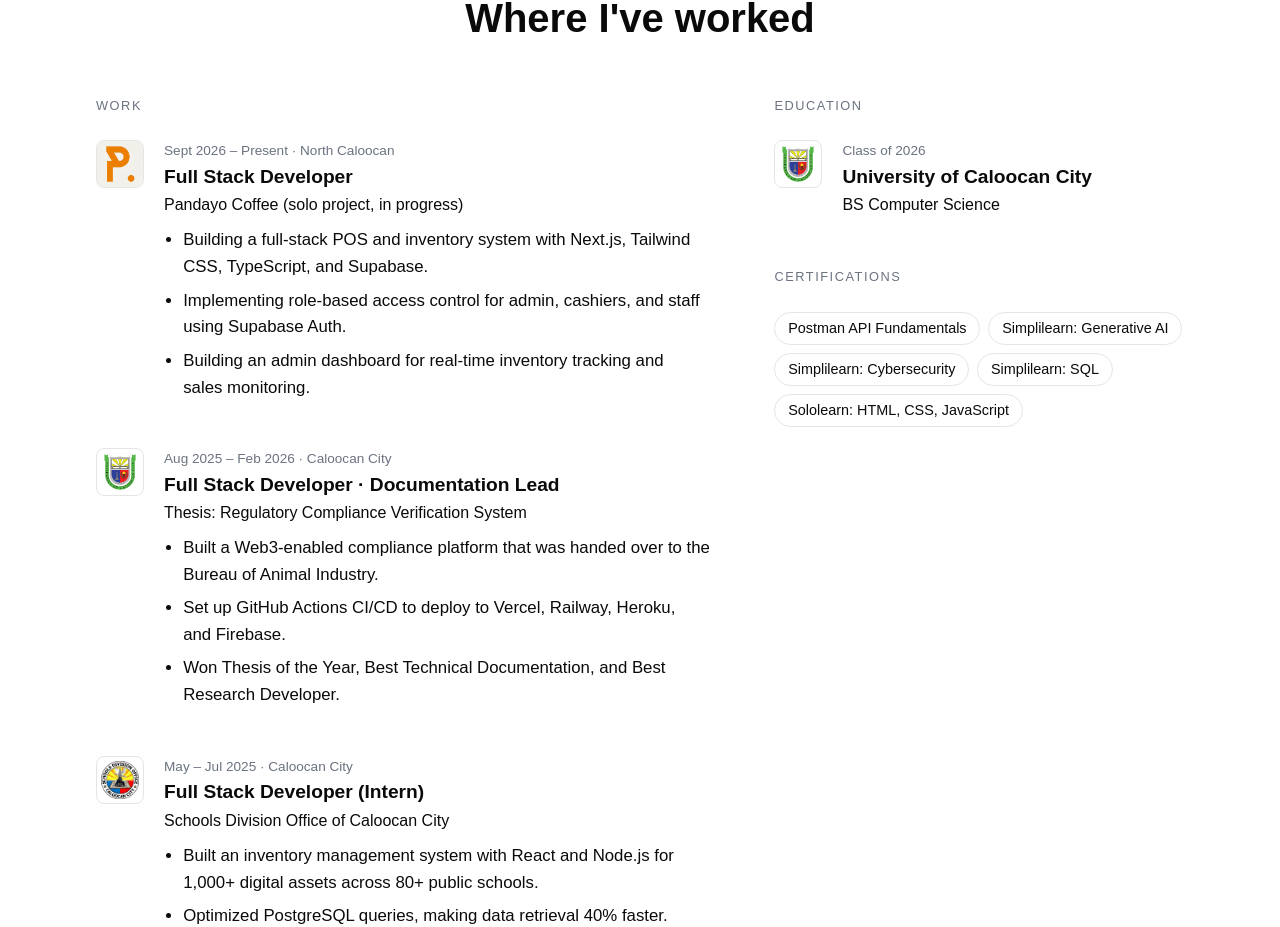
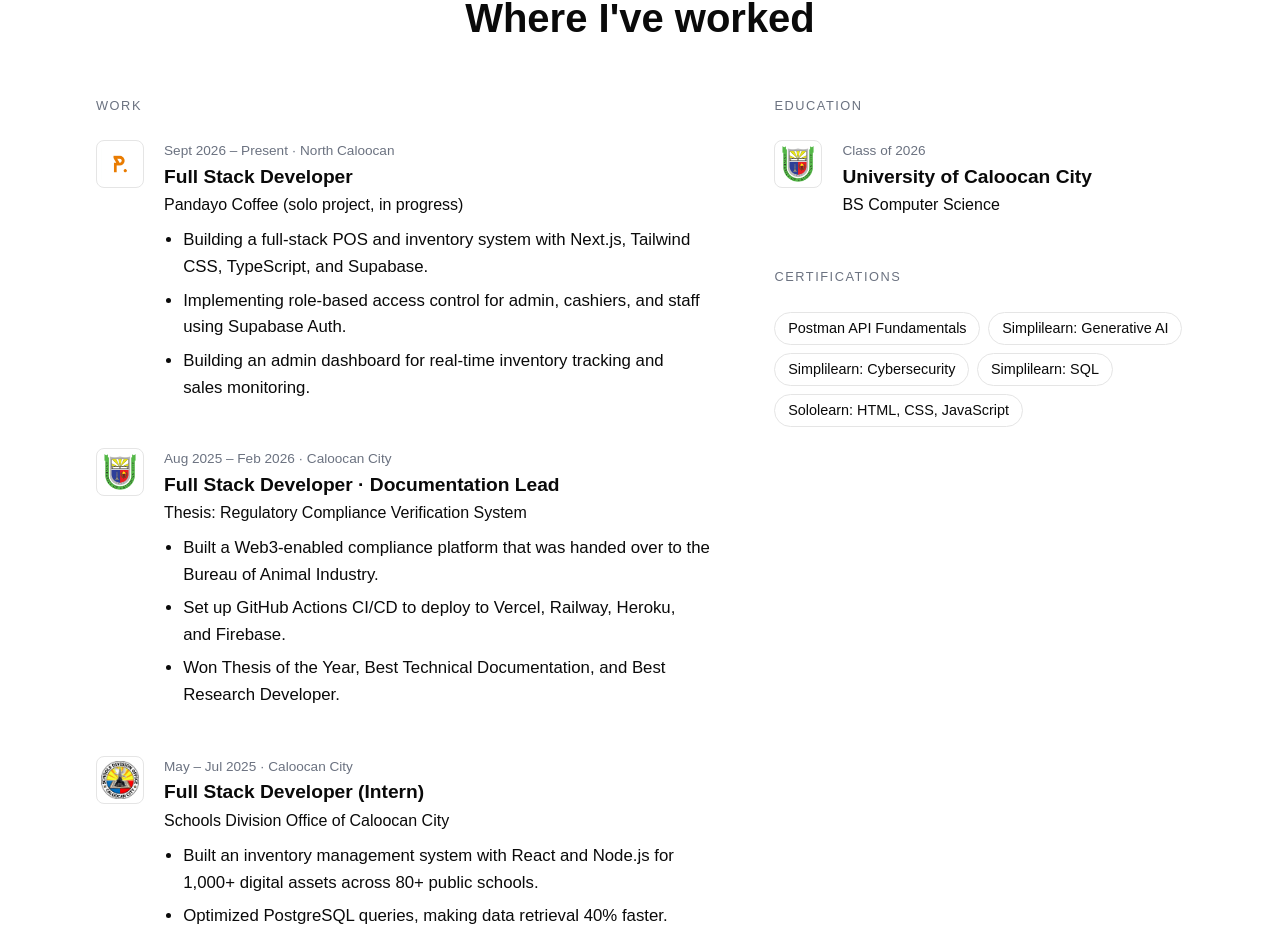
Before and after one commit to JjMcdal/portfolio-jjmcdal, a Next.js app: page / in a window 1280 px wide. Shown: the part 2737-3664 px from the top of the page. Built offline with nearby package versions, Linux system fonts and the light colour scheme; no server answers.

Commit message:
Use white-background Pandayo logo and remove zoom hack

```diff
--- a/app/globals.css
+++ b/app/globals.css
@@ -240,9 +240,6 @@ section{padding:0}
 .org-badge{width:48px;height:48px;border-radius:8px;overflow:hidden}
 
 .org-badge img{display:block;width:100%;height:100%;object-fit:contain;padding:.25rem}
-
-/* Pandayo logo: fill the whole badge and zoom in, so the cream JPG background does not show as a box inside the badge */
-.org-badge img.pandayo-logo{padding:0;object-fit:cover;transform:scale(1.5)}
 
 .entry-meta{font-family:var(--mono);font-size:.85rem;color:var(--muted)}
 
--- a/components/PandayoBadge.tsx
+++ b/components/PandayoBadge.tsx
@@ -14,7 +14,6 @@ export default function PandayoBadge() {
         <img
           src="/images/pandayo-logo.jpg"
           alt="Pandayo Coffee logo"
-          className="pandayo-logo"
           onError={() => setImageFailed(true)}
         />
       )}
```
Also changed, not shown: public/images/pandayo-logo.jpg.
